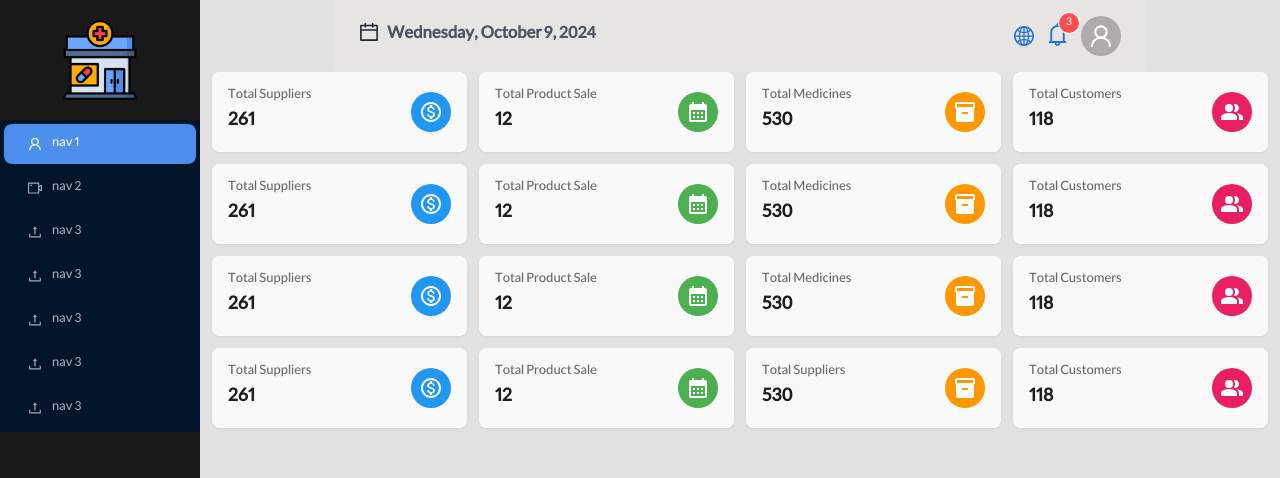
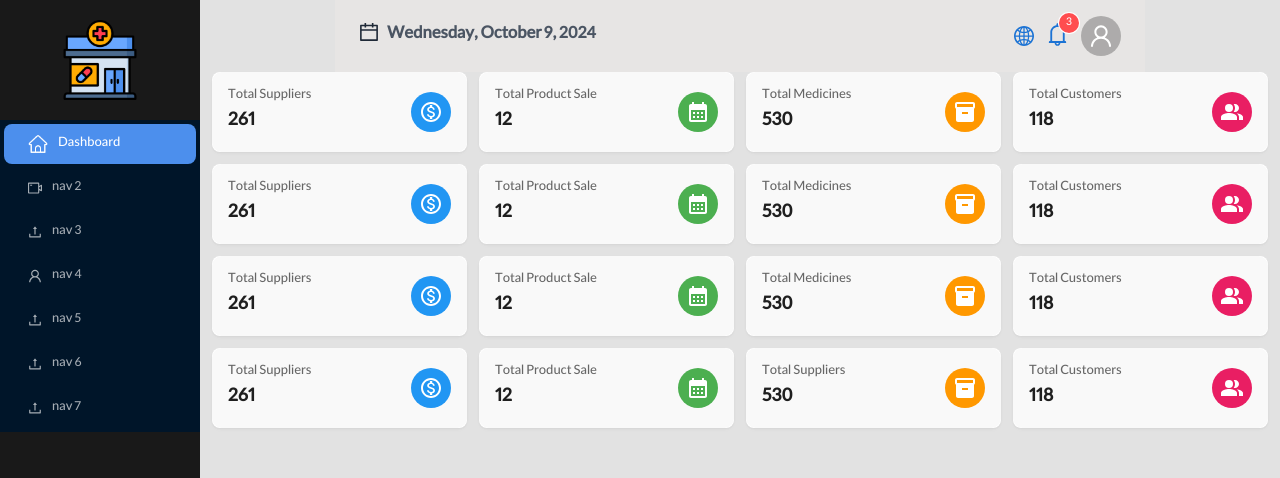
Before and after one commit to HaniehGharaee/dashboard-pharmacy, a React (Vite) app: page / in a window 1280 px wide. Shown: the top 478 px of the page. Built offline with nearby package versions, Linux system fonts and the light colour scheme; a web font is replaced by a local one.

Commit message:
Put icon for dashboard in sidebar

```diff
--- a/src/assets/icons/index.js
+++ b/src/assets/icons/index.js
@@ -1,7 +1,9 @@
 import pharmacy from "./pharmacy.png";
 import drugs from "./drugs.png"
 import instock from "./money-graph-with-up-arrow.png"
+import home from "./home.png"
 
 export const pharmacyIcon = pharmacy;
 export const drugsIcon = drugs;
 export const instockIcon = instock;
+export const homeIcon = home
--- a/src/layouts/PanelLayout/sidebar.jsx
+++ b/src/layouts/PanelLayout/sidebar.jsx
@@ -4,7 +4,7 @@ import {
   VideoCameraOutlined,
 } from "@ant-design/icons";
 import { Menu } from "antd";
-import { pharmacyIcon } from "@/assets/icons/index";
+import { pharmacyIcon, homeIcon } from "@/assets/icons/index";
 
 export const Sidebar = ({ collapsed }) => {
   return (
@@ -41,8 +41,17 @@ export const Sidebar = ({ collapsed }) => {
         items={[
           {
             key: "1",
-            icon: <UserOutlined />,
-            label: "nav 1",
+            icon: (
+              <img
+                src={homeIcon}
+                alt="Home Icon"
+                style={{
+                  width: "20px",
+                  filter: "brightness(0) saturate(100%) invert(1)",
+                }}
+              />
+            ),
+            label: "Dashboard",
           },
           {
             key: "2",
@@ -55,24 +64,24 @@ export const Sidebar = ({ collapsed }) => {
             label: "nav 3",
           },
           {
-            key: "3",
-            icon: <UploadOutlined />,
-            label: "nav 3",
+            key: "4",
+            icon: <UserOutlined />,
+            label: "nav 4",
           },
           {
-            key: "3",
+            key: "5",
             icon: <UploadOutlined />,
-            label: "nav 3",
+            label: "nav 5",
           },
           {
-            key: "3",
+            key: "6",
             icon: <UploadOutlined />,
-            label: "nav 3",
+            label: "nav 6",
           },
           {
-            key: "3",
+            key: "7",
             icon: <UploadOutlined />,
-            label: "nav 3",
+            label: "nav 7",
           },
         ]}
       />
```
Also changed, not shown: src/assets/icons/home.png (added).
